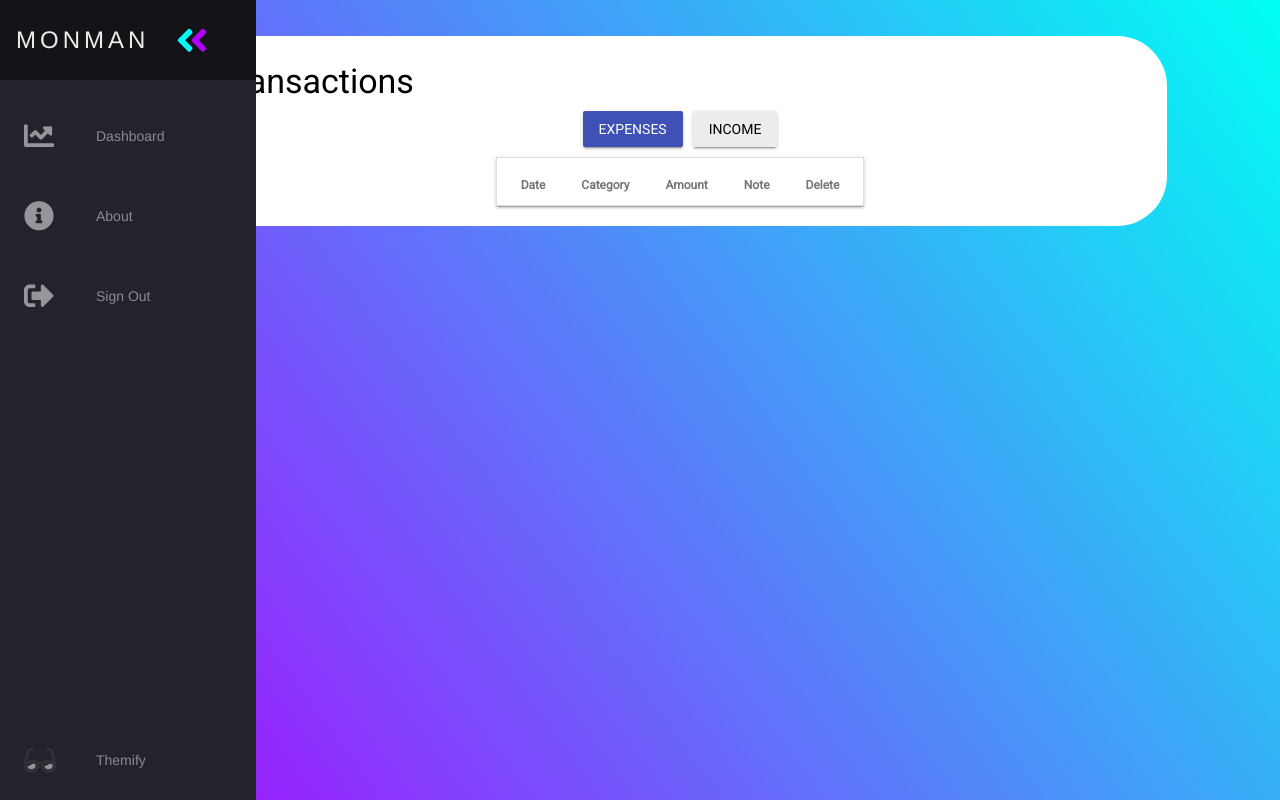
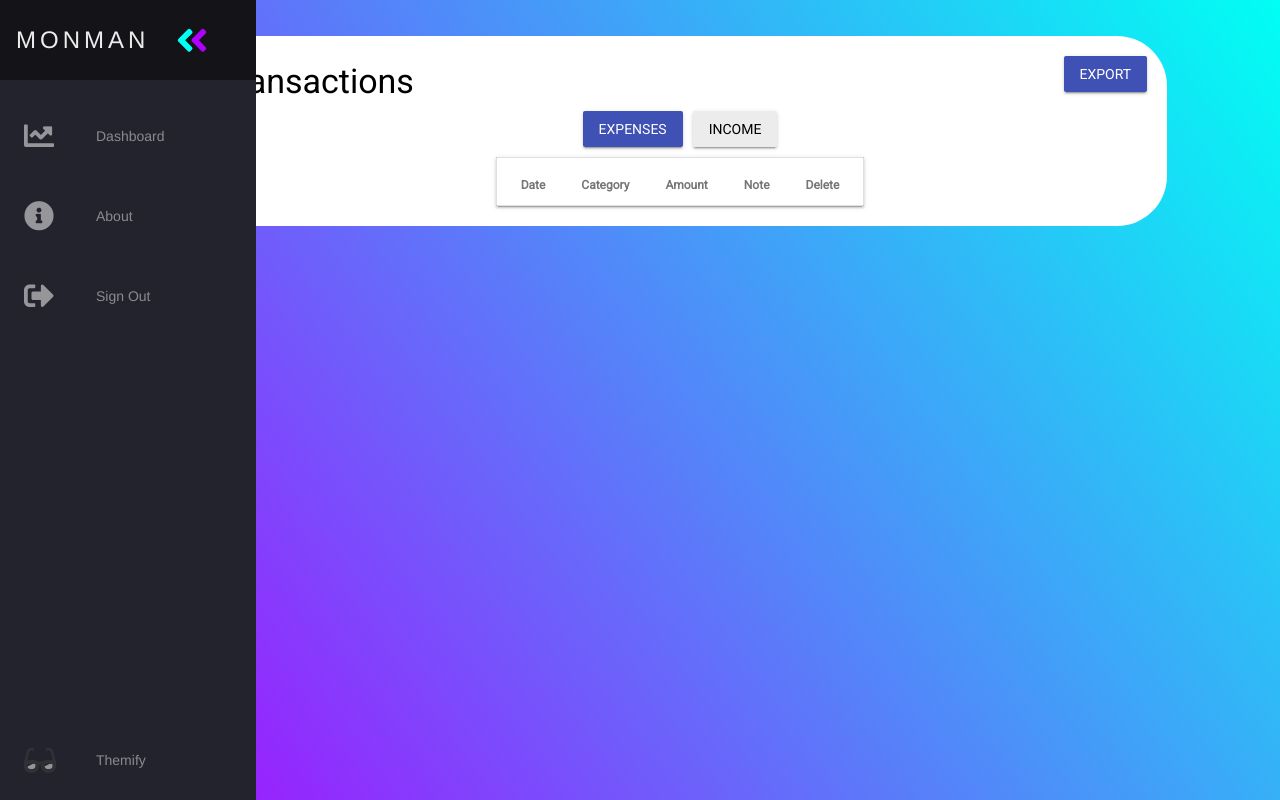
Before and after one commit to miguelcorderocollar/Money-Manager-Web, a Flask app: page /edit in a window 1280 px wide. Run offline with Flask 2, Linux system fonts and the light colour scheme; a user stored in the database is signed in; data comes from the database, SQL or seed files in the repository; lists and menus that the app fills with data are empty; some libraries are stand-ins or nearby versions.

Commit message:
Implemented export

```diff
--- a/app.py
+++ b/app.py
@@ -1,10 +1,11 @@
-from flask import Flask, render_template, request, Markup,jsonify,redirect, url_for
+from flask import Flask, Response, render_template, request, Markup,jsonify,redirect, url_for
 from flask_sqlalchemy import SQLAlchemy
 from flask_login import LoginManager, UserMixin, current_user, login_user,login_required,logout_user
 from datetime import datetime
 from werkzeug.security import generate_password_hash, check_password_hash
 import os
 import click
+import csv
 
 
 app = Flask(__name__)
@@ -295,6 +296,7 @@ def home_post():
 
     balance=get_balance(all_expenses,all_incomes)
     timeline=get_timeline(all_expenses,all_incomes)
+    categories=getcategories()
 
     colors=getcolors(categories)
 
@@ -328,6 +330,25 @@ def delete():
     db.session.commit()
 
     return redirect(url_for('edit'))
+
+
+@app.route("/export")
+@login_required
+def export():
+    expenses = Expenses.query.filter(Expenses.user_id==current_user.id).all()
+    incomes = Income.query.filter(Income.user_id==current_user.id).all()
+    csv="Expenses\n"
+    for expense in expenses :
+        csv=csv+expense.date.strftime("%d-%m-%Y")+","+expense.category+","+str(expense.amount)+","+expense.note+"\n"
+    csv=csv+"\nIncomes\n"
+    for income in incomes :
+        csv=csv+income.date.strftime("%d-%m-%Y")+","+income.category+","+str(income.amount)+","+income.note+"\n"
+
+    return Response(
+        csv,
+        mimetype="text/csv",
+        headers={"Content-disposition":
+                 "attachment; filename=Transactions.csv"})
 
 
 @app.route("/login")
--- a/static/css/edit.css
+++ b/static/css/edit.css
@@ -10,6 +10,12 @@
     margin-right: auto;
 
 }
+.top-edit{
+    display: flex;
+    flex-direction: row;
+    justify-content: space-between;
+}
+
 #buttons{
     display: flex;
     justify-content: center;
--- a/templates/edit.html
+++ b/templates/edit.html
@@ -3,7 +3,15 @@
 
 
 <div class="edit-container">
-    <h3 style="margin-bottom: 10px;">Transactions</h3>
+    <div class="top-edit">
+        <h3 style="margin-bottom: 10px;">Transactions</h3>
+        <form id="export-button" method="get" action="/export">
+            <button type="submit" class="mdl-button mdl-js-button mdl-button--raised mdl-button--colored">
+                Export
+            </button>
+        </form>
+    </div>
+
     <div id="buttons">
         <button id="b-e"  class="mdl-button mdl-js-button mdl-button--raised  mdl-button--colored">
             Expenses
--- a/todo.txt
+++ b/todo.txt
@@ -1,7 +1,4 @@
 - Stacked Bar Chart Income
 - Add Categories Income
 - Monthly Summary Income
-- Export Transactions CSV
-- Check donnut
-- Solve add category order
 - Make responsive (navbar & dashboard)
```
